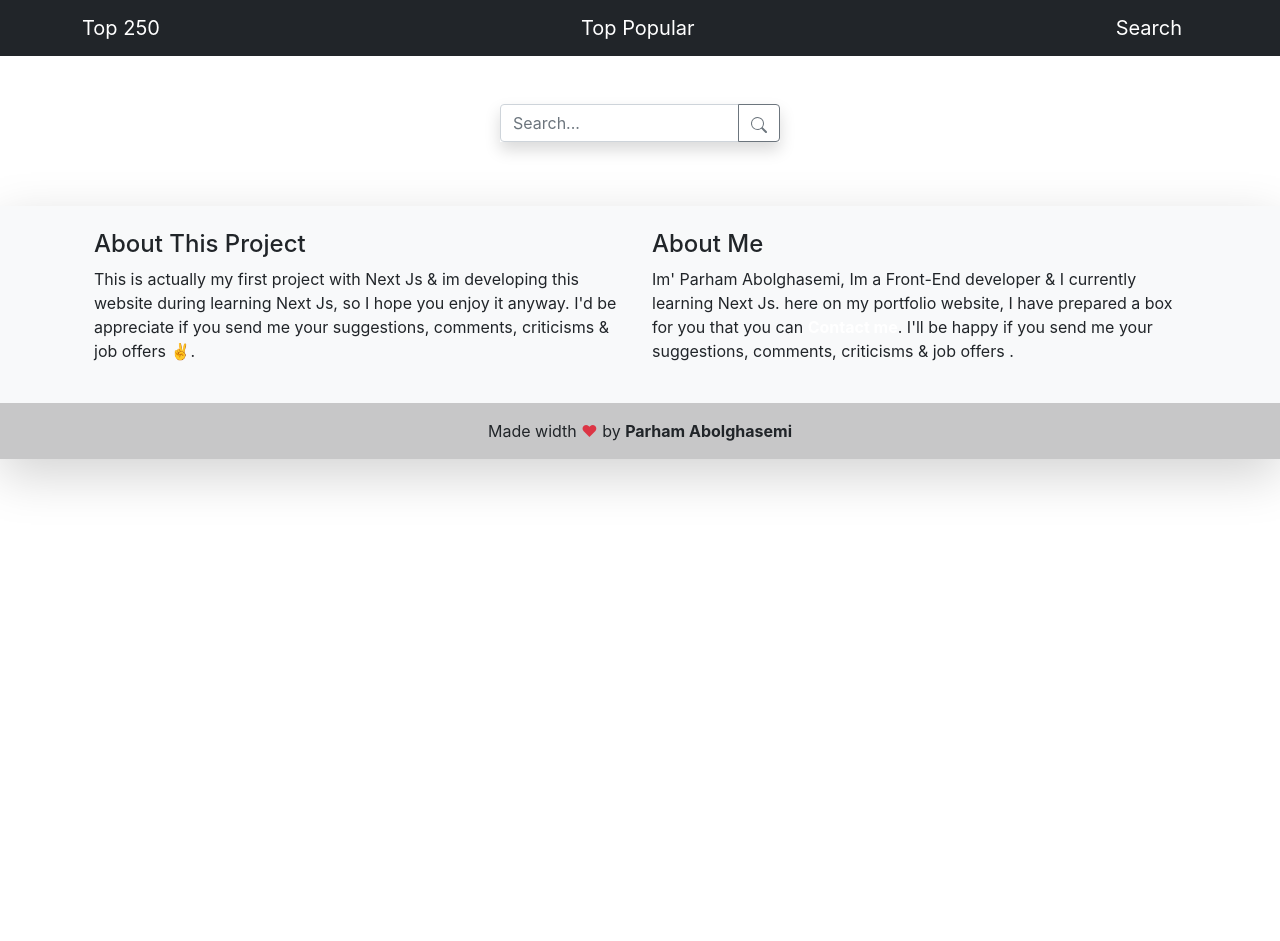
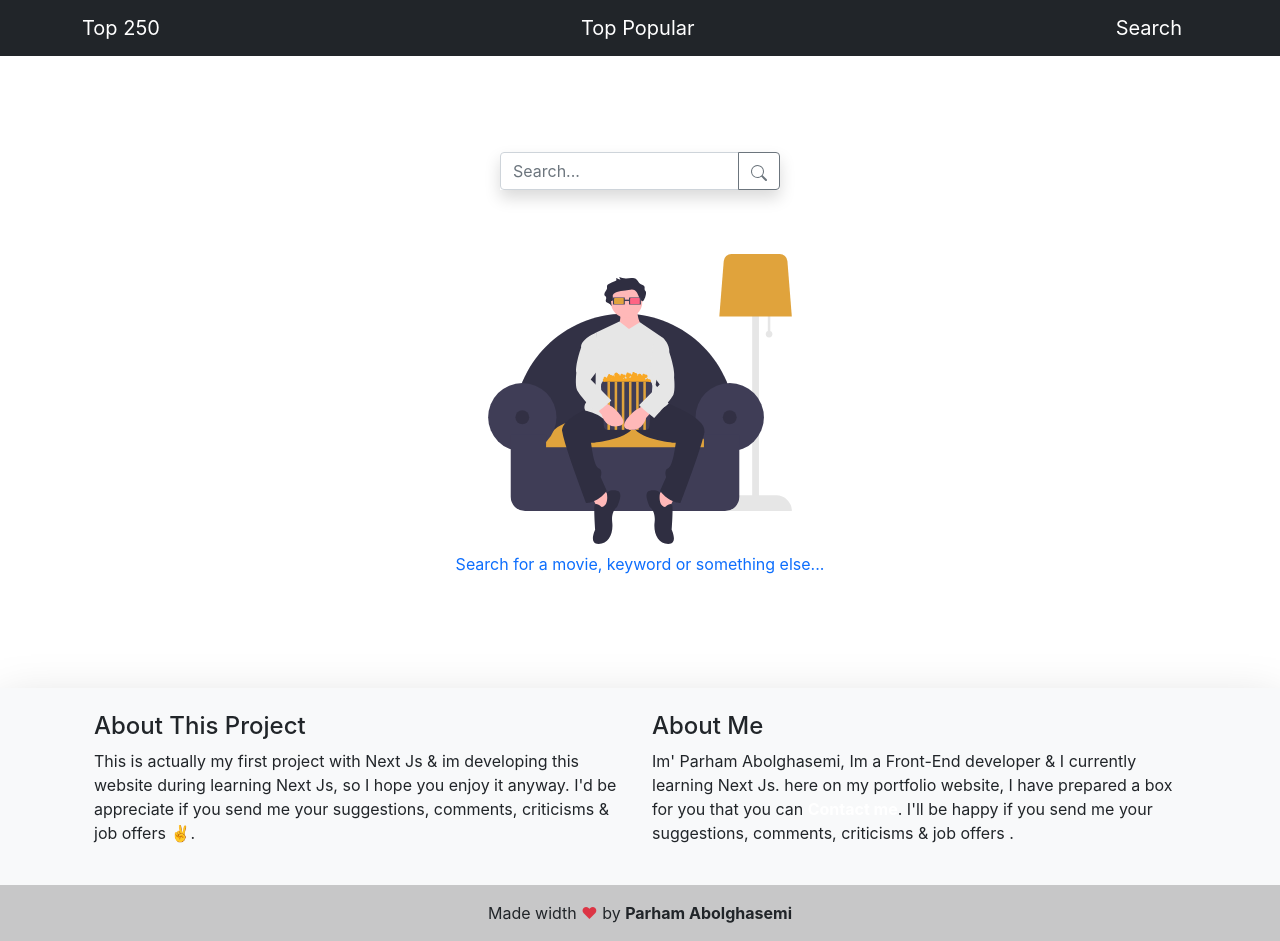
Before and after one commit to parham-ab/NextJs-Movie-App, a Next.js app: page /movies/search in a window 1280 px wide. Before the commit the page ends 800 px from the top, so only its background shows below. Built offline with nearby package versions, Linux system fonts and the light colour scheme.

Commit message:
search section added

```diff
--- /dev/null
+++ b/components/SearchContent.js
@@ -0,0 +1,30 @@
+import React from "react";
+import { Badge, Card } from "react-bootstrap";
+
+const SearchContent = ({ result }) => {
+  return (
+    <div className="d-flex flex-wrap justify-content-center gap-5 mt-5">
+      {result !== null &&
+        result.map((item) => (
+          <Card key={item.id} style={{ width: " 16rem" }} className="shadow">
+            <Card.Img
+              sizes="sm"
+              variant="top"
+              loading="lazy"
+              src={item.image}
+              width="100px"
+            />
+            <Card.Body>
+              <Card.Text>{item.fullTitle}</Card.Text>
+              <Card.Title className=" m-2">{item.title}</Card.Title>
+              <Badge pill bg="success">
+                {item.imDbRating}
+              </Badge>
+            </Card.Body>
+          </Card>
+        ))}
+    </div>
+  );
+};
+
+export default SearchContent;
--- a/components/SearchedMovie.js
+++ b/components/SearchedMovie.js
@@ -1,32 +1,96 @@
 import React, { useState } from "react";
-import { FormControl, InputGroup, Button, Form } from "react-bootstrap";
+import axios from "axios";
+import Image from "next/image";
+import {
+  FormControl,
+  InputGroup,
+  Button,
+  Form,
+  Toast,
+  ToastContainer,
+  Badge,
+} from "react-bootstrap";
+// img
+import movieMan2 from "../public/img/movieMan2.svg";
+// components
+import SearchContent from "./SearchContent";
 // icons
 import { BsSearch } from "react-icons/bs";
 
 const SearchedMovie = () => {
   const [title, setTitle] = useState("");
   const [val, setVal] = useState([]);
+  const [errors, setErrors] = useState("");
+  const [loading, setLoading] = useState(false);
+  const [showA, setShowA] = useState(true);
+  const toggleShowA = () => setShowA(!showA);
 
-  const submitHandler = async () => {
+  const submitHandler = async (e) => {
+    e.preventDefault();
     const getData = async () => {
-      const response = `https://imdb-api.com/en/API/SearchAll/k_atj5j89x${title}`;
-      // const
+      setLoading(true);
+      const response = await axios
+        .get(`https://imdb-api.com/en/API/SearchAll/k_atj5j89x/${title}`)
+        .catch((error) => setErrors(error));
+      setVal(response.data.results);
+      setErrors(response.data.errorMessage);
+      // clear input
+      setTitle("");
     };
+    getData();
   };
 
   return (
-    <Form className="d-flex justify-content-center" onSubmit={submitHandler}>
+    <>
+      {errors && (
+        <ToastContainer position="top-center" className="pt-5">
+          <Toast show={showA} onClose={toggleShowA}>
+            <Toast.Header>
+              <strong className="me-auto">
+                <Badge bg="danger"> </Badge> Error <Badge bg="danger"> </Badge>
+              </strong>
+            </Toast.Header>
+            <Toast.Body>Not Found 😥 !</Toast.Body>
+          </Toast>
+        </ToastContainer>
+      )}
+
+      <Form
+        className="d-flex justify-content-center mt-5"
+        onSubmit={submitHandler}
+      >
         <InputGroup className="mb-3 mt-5 shadow" style={{ width: "280px" }}>
           <FormControl
             placeholder="Search..."
             aria-label="search"
             aria-describedby="basic-addon0"
+            value={title}
+            onChange={(e) => setTitle(e.target.value)}
           />
-        <Button variant="outline-secondary" id="button-addon0">
+          <Button
+            // disabled={title && !title.startsWith(" ") ? false : true}
+            type="submit"
+            variant="outline-secondary"
+            id="button-addon0"
+          >
             <BsSearch />
           </Button>
         </InputGroup>
       </Form>
+      <div className="d-flex flex-column justify-content-center mt-5">
+        <Image
+          src={movieMan2}
+          width={"290px"}
+          height={"290px"}
+          layout="intrinsic"
+          loading="lazy"
+        />
+        <p className="text-primary mt-2 text-center">
+          Search for a movie, keyword or something else...
+        </p>
+      </div>
+      <SearchContent result={val} />
+    </>
   );
 };
 
```
Also changed, not shown: public/img/movieMan2.svg (added). Lines whose indentation alone changed are shown as unchanged.
